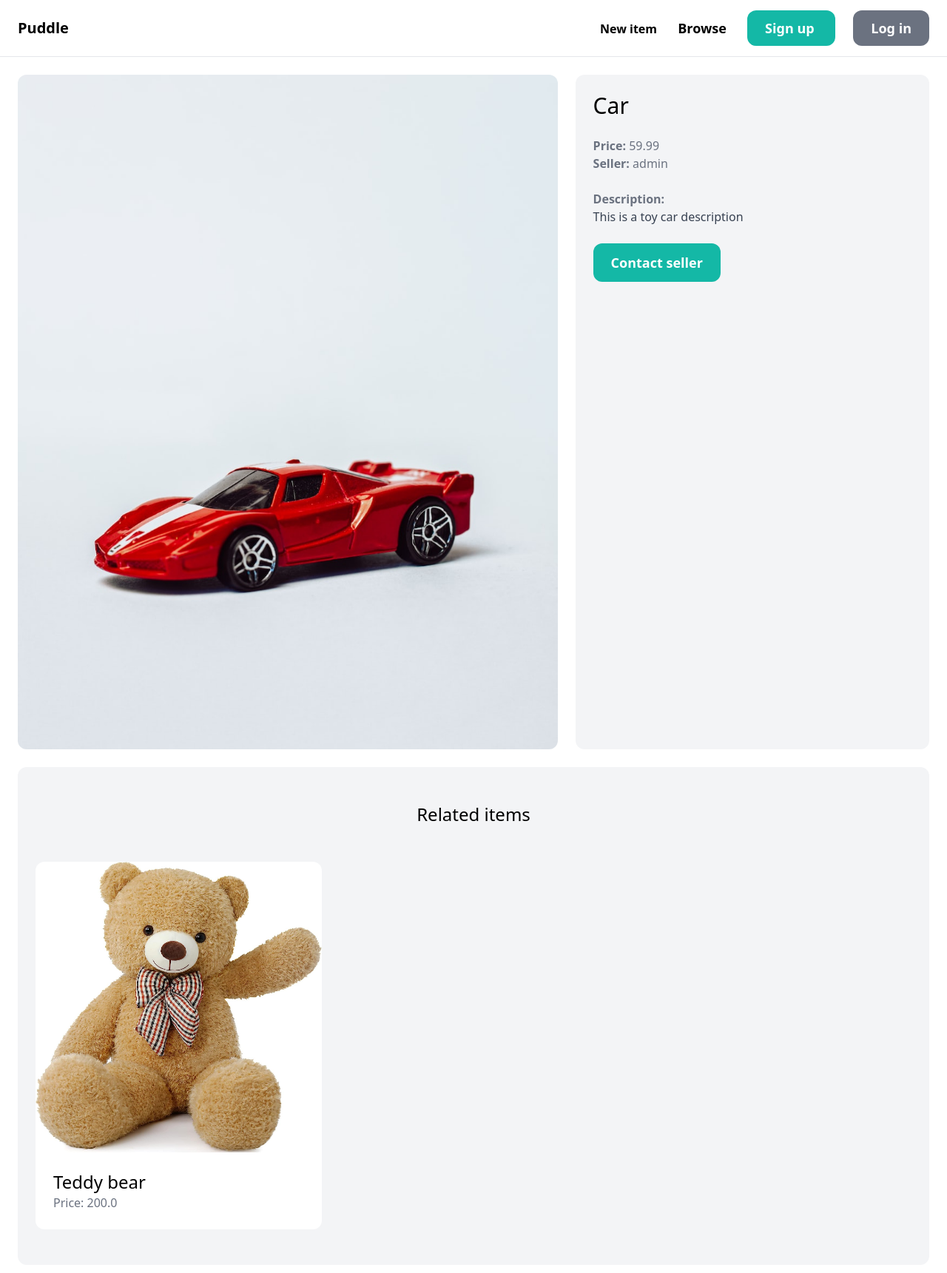
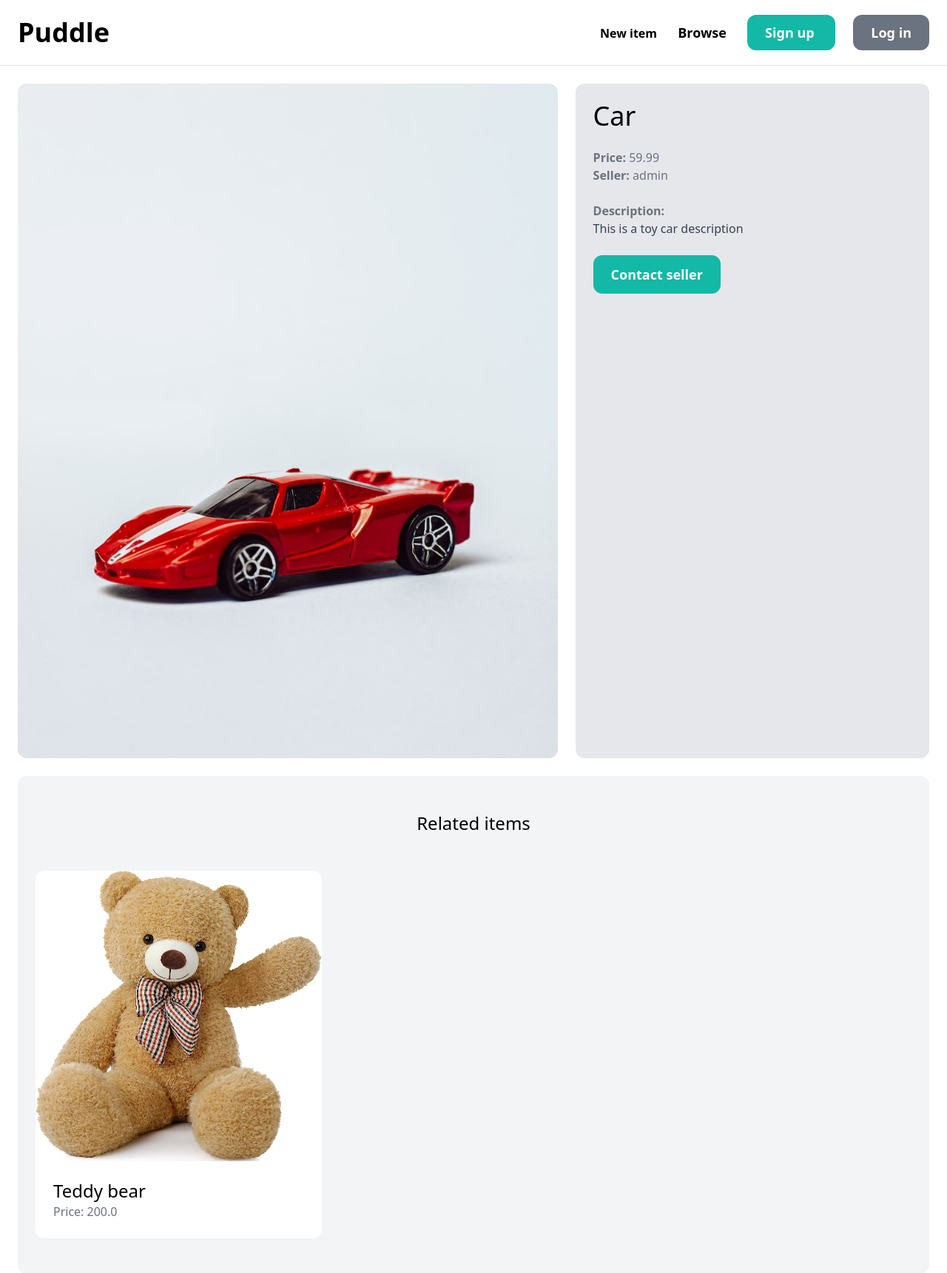
Before and after one commit to qnn4ik/marketplace, a Django app: page /items/5/ in a window 1280 px wide. Shown: the top 1721 px of the page at 74% size. Run offline with Django 4.2, Linux system fonts and the light colour scheme; data comes from the database, SQL or seed files in the repository; both versions use the stored data as it was after the commit; some libraries are stand-ins or nearby versions.

Commit message:
update repo

```diff
--- a/puddle/core/templates/core/base.html
+++ b/puddle/core/templates/core/base.html
@@ -8,7 +8,7 @@
 </head>
 <body>
     <nav class="py-6 px-6 flex justify-between items-center border-b border-gray-200">
-        <a href="{% url 'index' %}" class="text-xl font-semibold">Puddle</a>
+        <a href="{% url 'index' %}" class="text-4xl font-semibold">Puddle</a>
         <div class="space-x-6">
             <a href="#" class="t ext-lg font-semibold hover:text-gray-500">New item</a>
             <a href="#" class="text-lg font-semibold hover:text-gray-500">Browse</a>
--- a/puddle/core/views.py
+++ b/puddle/core/views.py
@@ -4,7 +4,7 @@ from item.models import Category, Item
 
 
 def index(request):
-    items = Item.objects.filter(is_sold=False)[0:6]
+    items = Item.objects.filter(is_sold=False)
     categories = Category.objects.all()
 
     return render(request, 'core/index.html', {
--- a/puddle/item/templates/item/detail.html
+++ b/puddle/item/templates/item/detail.html
@@ -10,8 +10,8 @@
         <img src="{{ item.image.url }}" class="rounded-xl">
     </div>
 
-    <div class="col-span-2 p-6 bg-gray-100 rounded-xl">
-        <h1 class="mb-6 text-3xl">{{ item.name }}</h1>
+    <div class="col-span-2 p-6 bg-gray-200 rounded-xl">
+        <h1 class="mb-6 text-4xl">{{ item.name }}</h1>
         <p class="text-gray-500"><strong>Price: </strong>{{ item.price }}</p>
         <p class="text-gray-500"><strong>Seller: </strong>{{ item.created_by.username }}</p>
         <br>
```
Also changed, not shown: puddle/db.sqlite3, puddle/media/item_images/chair.jpeg (added).
